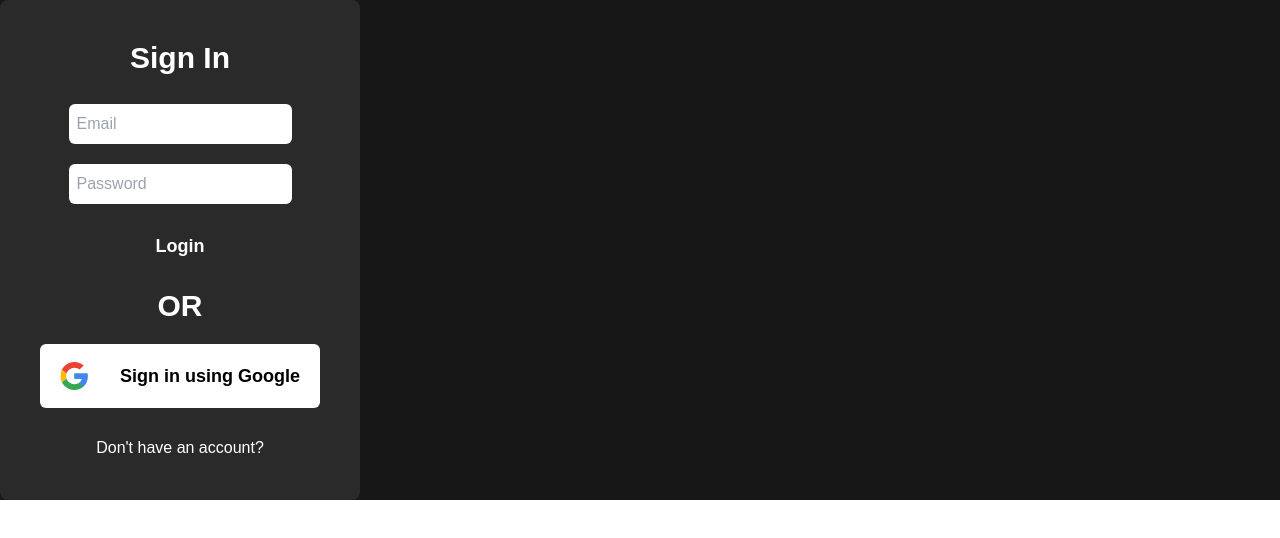
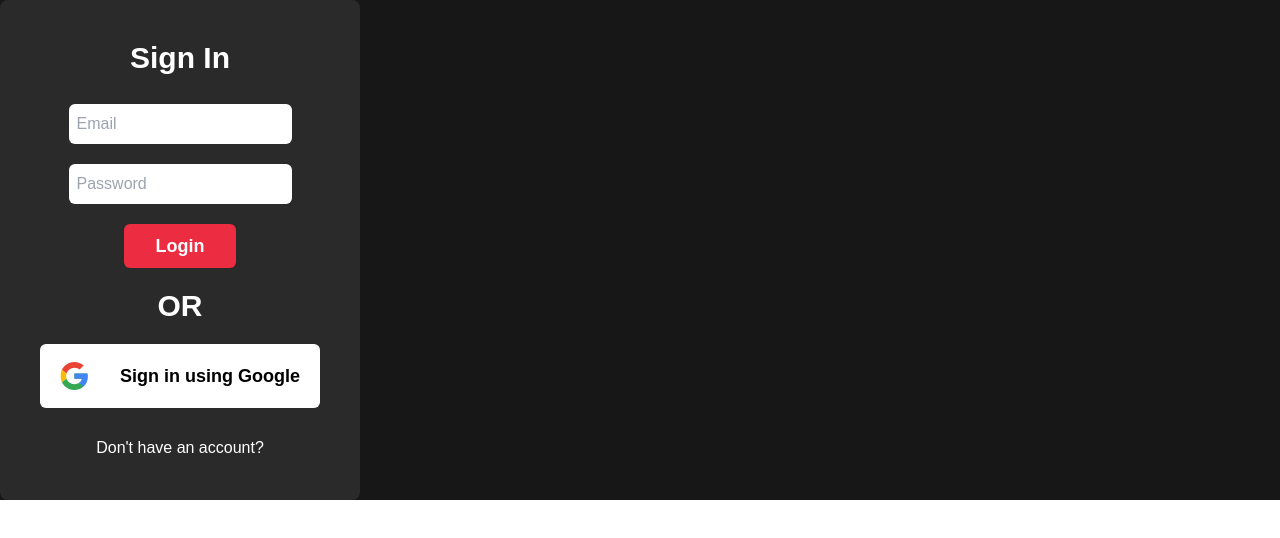
Before and after one commit to AdiKsOnDev/CollaboralHub, a React (Create React App) app: page / in a window 1280 px wide. Shown: the top 538 px of the page. Built offline with nearby package versions, Linux system fonts and the light colour scheme; the HTML template or start-up script is replaced by a standard one.

Commit message:
feat: Styled some parts
Styled the Login button and the error messages
TODO: Style the rest of the box

```diff
--- a/src/components/LoginBox.js
+++ b/src/components/LoginBox.js
@@ -101,9 +101,9 @@ const LoginBox = () => {
             placeholder='Password'
           />
 
-          {error && <p className="text-blood italic mb-5 text-xs">{error}</p>}
+          {error && <p className="text-accent-red italic mb-5 text-xs">{error}</p>}
 
-          <button className="text-text-color bg-grass font-semibold text-lg px-8 py-2 w-30 rounded-md mb-5" type="submit">Login</button>
+          <button className="text-text-color bg-accent-red font-semibold text-lg px-8 py-2 w-30 rounded-md mb-5" type="submit">Login</button>
 
           <h1 className='font-semibold text-3xl text-text-color mb-5'>OR</h1>
         </div>
```
